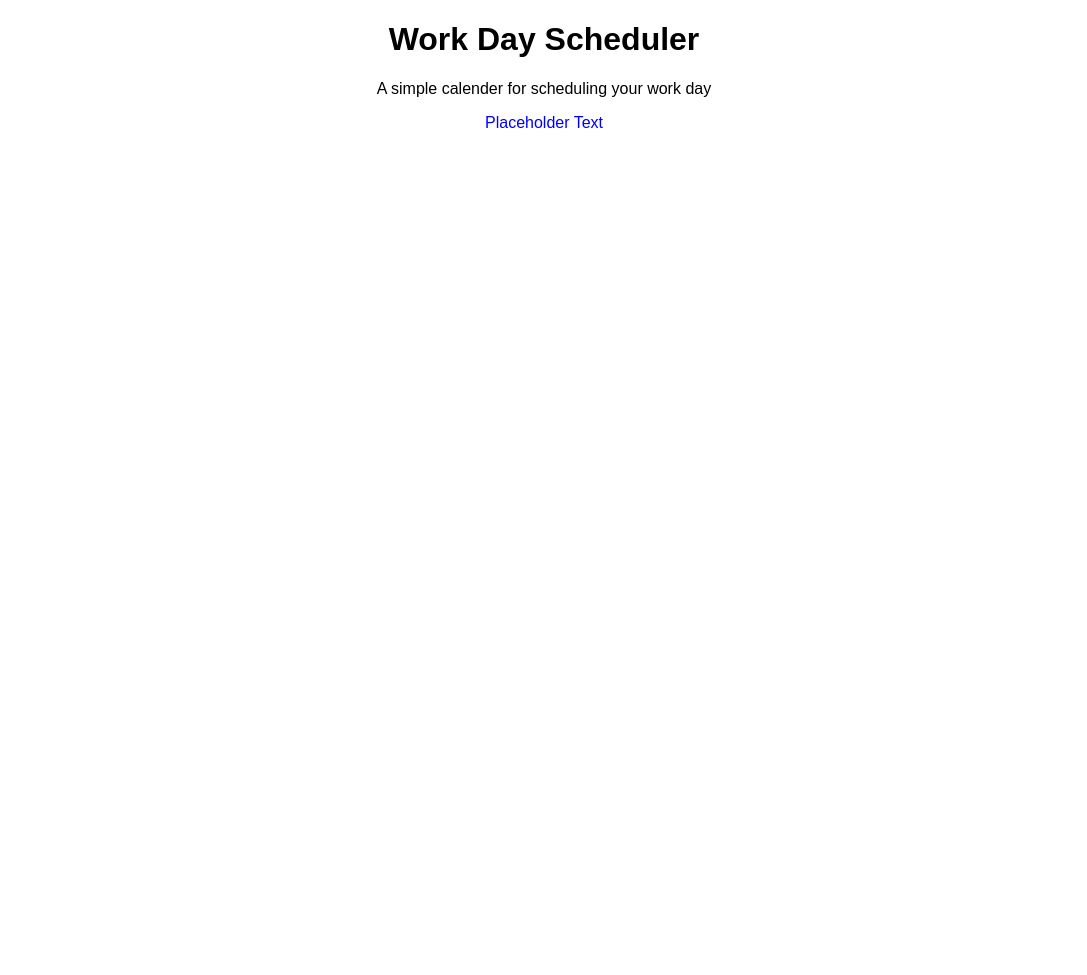
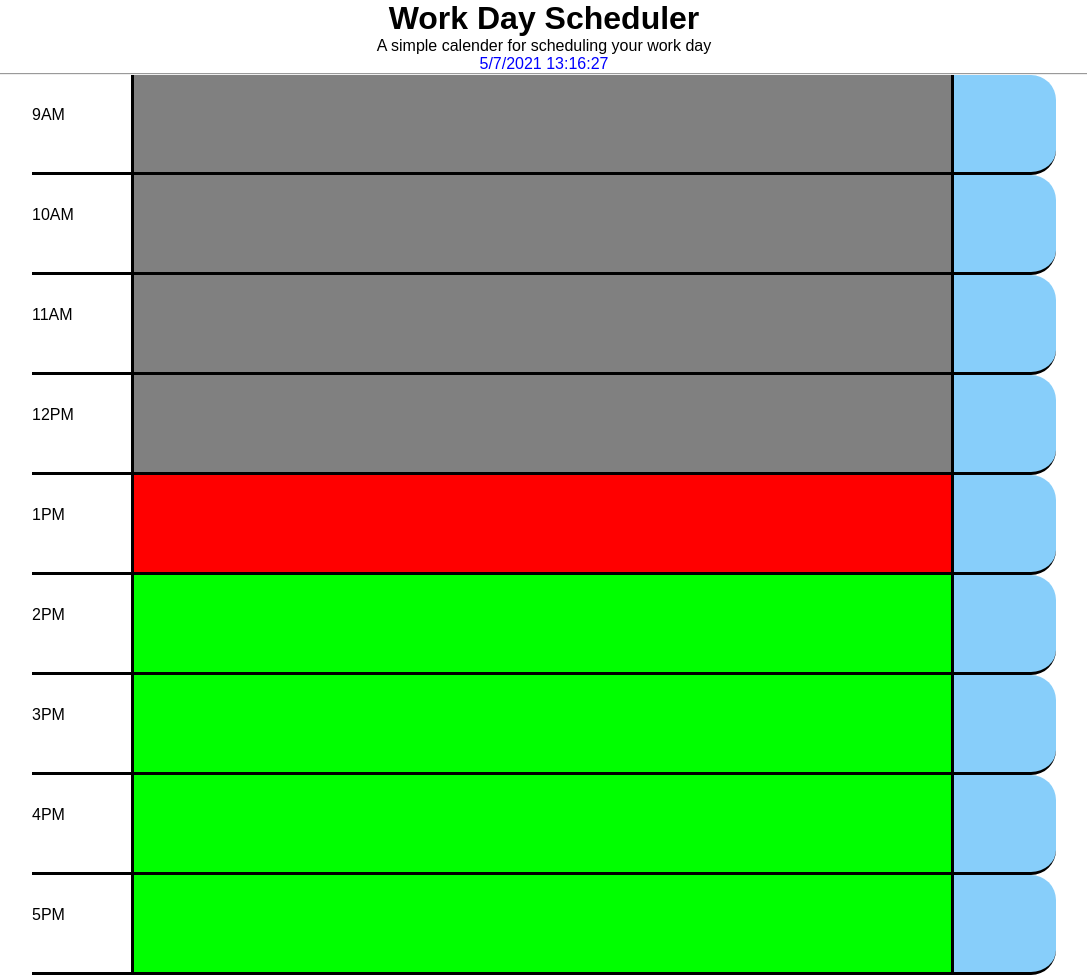
Before and after one commit to Esper06/Day-Planner, a plain HTML site: page index.html in a window 1280 px wide. Shown: the whole page, without its empty margins (96-1183 px from the left). Before the commit the page ends 800 px from the top, so only its background shows below. Drawn offline with nearby package versions, Linux system fonts and the light colour scheme.

Commit message:
Updated HTML, CSS, and JS

```diff
--- a/Assets/CSS/style.css
+++ b/Assets/CSS/style.css
@@ -1,11 +1,66 @@
+/* Standard styling to all elements */
+
 * {
     font-family: Arial, Helvetica, sans-serif;
+    margin: 0;
+    padding: 0;
+    box-sizing: border-box;
 }
+
+
+/* Centers elements targeted by it */
 
 .center {
     text-align: center;
 }
 
+/* Colours text blue */
+
 .blueText {
     color: blue;
 }
+
+
+/* Styles the container that has all the times and comments in */
+
+#scheduleContainer {
+    display: grid;
+    grid-template-areas:
+    "timesContainer textContainer lockContainer"
+    "timesContainer textContainer lockContainer"
+    "timesContainer textContainer lockContainer"
+    "timesContainer textContainer lockContainer"
+    "timesContainer textContainer lockContainer"
+    "timesContainer textContainer lockContainer"
+    "timesContainer textContainer lockContainer"
+    "timesContainer textContainer lockContainer"
+    "timesContainer textContainer lockContainer";
+    grid-template-columns: 10% 80% 10%;
+    grid-template-rows: 20% 60% 20%;
+    width: 80%;
+    height: 80%;
+    margin-left: 10%;
+}
+
+
+/* Styles the elements that have the times in them (e.g: 9am, 10am, etc) I wanted them to have a border */
+
+.timeBoxes {
+    border-style: hidden solid solid hidden;
+    height: 100px;
+    line-height: 500%;
+}
+
+.textBoxes {
+    border-style: hidden solid solid hidden;
+    height: 100px;
+    line-height: 500%;
+}
+
+
+.lockBoxes {
+    border-style: hidden hidden solid hidden;
+    height: 100px;
+    background-color: lightskyblue;
+    border-radius: 0px 25px 25px 0px;
+}
--- a/Assets/JS/script.js
+++ b/Assets/JS/script.js
@@ -0,0 +1,154 @@
+//Getting elements from out html to use in javascript
+
+var scheduleContainerEL = $('#scheduleContainer')
+var timeContainerEL = $('#timesContainer')
+var textContainerEL = $('#textContainer')
+
+var nineAM = $('#9amText')
+var tenAM = $('#10amText')
+var elevenAM = $('#11amText')
+var twelvePM = $('#12pmText')
+var onePM = $('#1pmText')      //These are all selectors for the individual rows, ready for me to change their classes
+var twoPM = $('#2pmText')
+var threePM = $('#3pmText')
+var fourPM = $('#4pmText')
+var fivePM = $('#5pmText')
+
+
+//Variables we'll use later
+
+var time = new Date();      //makes a new variable and sets it as the current time. We have to do this again later as trying to only declare it globally breaks the code
+var hour = time.getHours();   //specifically gets the hour and assigns it to a variable
+
+
+
+//Function to add today's date to the html and make it tick up
+function todayTick() {
+    var currentTime = new Date(), //new Date() gets todays date and assigns it to currentTime
+    month = currentTime.getMonth() + 1,
+    day = currentTime.getDate(),
+    year = currentTime.getFullYear(),  //we make a load of new variables from that date and add them together
+    hours = currentTime.getHours(),     //note that the months one had to have +1 as it was a month early for some reason?
+    minutes = currentTime.getMinutes(),
+    seconds = currentTime.getSeconds(),
+
+    text = (day + "/" + month + "/" + year + ' ' + hours + ":" + minutes + ":" + seconds); //we add them into a string
+
+    document.getElementById('todaysDate').innerHTML = text; //then make the span inside our HTML become the end result
+};
+
+setInterval(todayTick, 1000);   //This updates the current time every second so it's up to date
+
+
+
+
+//else if statements to change the colour of the text boxes based on what time it is
+
+//9AM
+if (hour < 9) { //hour is assigned further up the code as whatever the current hour is
+    $(nineAM).css('background-color', 'lime') //we simply change the css based on if the hour equals a preset value
+}
+else if (hour == 9) {
+    $(nineAM).css('background-color', 'red')
+}
+else {
+    $(nineAM).css('background-color', 'grey')
+}
+
+
+//10AM
+if (hour < 10) {
+    $(tenAM).css('background-color', 'lime')
+}
+else if (hour == 10) {
+    $(tenAM).css('background-color', 'red')
+}
+else {
+    $(tenAM).css('background-color', 'grey')
+}
+
+
+
+//11AM
+if (hour < 11) {
+    $(elevenAM).css('background-color', 'lime')
+}
+else if (hour == 11) {
+    $(elevenAM).css('background-color', 'red')
+}
+else {
+    $(elevenAM).css('background-color', 'grey')
+}
+
+
+
+//12PM
+if (hour < 12) {
+    $(twelvePM).css('background-color', 'lime')
+}
+else if (hour == 12) {
+    $(twelvePM).css('background-color', 'red')
+}
+else {
+    $(twelvePM).css('background-color', 'grey')
+}
+
+
+//1PM
+if (hour < 13) {
+    $(onePM).css('background-color', 'lime')
+}
+else if (hour == 13) {
+    $(onePM).css('background-color', 'red')
+}
+else {
+    $(onePM).css('background-color', 'grey')
+}
+
+
+//2PM
+if (hour < 14) {
+    $(twoPM).css('background-color', 'lime')
+}
+else if (hour == 14) {
+    $(twoPM).css('background-color', 'red')
+}
+else {
+    $(twoPM).css('background-color', 'grey')
+}
+
+
+//3PM
+if (hour < 15) {
+    $(threePM).css('background-color', 'lime')
+}
+else if (hour == 15) {
+    $(threePM).css('background-color', 'red')
+}
+else {
+    $(threePM).css('background-color', 'grey')
+}
+
+
+//4PM
+if (hour < 16) {
+    $(fourPM).css('background-color', 'lime')
+}
+else if (hour == 16) {
+    $(fourPM).css('background-color', 'red')
+}
+else {
+    $(fourPM).css('background-color', 'grey')
+}
+
+
+//5PM
+if (hour < 17) {
+    $(fivePM).css('background-color', 'lime')
+}
+else if (hour == 17) {
+    $(fivePM).css('background-color', 'red')
+}
+else {
+    $(fivePM).css('background-color', 'grey')
+}
--- a/index.html
+++ b/index.html
@@ -6,7 +6,8 @@
     <meta name="viewport" content="width=device-width, initial-scale=1.0">
     <title>Day Planner</title>
 
-<link rel="stylesheet" href="./Assets/CSS/style.css">
+    <link rel="stylesheet" href="https://cdnjs.cloudflare.com/ajax/libs/font-awesome/4.7.0/css/font-awesome.min.css">
+    <link rel="stylesheet" href="./Assets/CSS/style.css">
 
 </head>
 <body>
@@ -16,13 +17,56 @@
         <p>A simple calender for scheduling your work day</p>
     </header>
     <div class="center"><span id="todaysDate" class="blueText">Placeholder Text</span></div>
+<hr>
 
     <div id="scheduleContainer">
 
+        <!-- Div container for the times -->
+        <div id="timesContainer">
+            <div id="9am" class="timeBoxes">9AM</div>
+            <div id="10am" class="timeBoxes">10AM</div>
+            <div id="11am" class="timeBoxes">11AM</div>
+            <div id="12pm" class="timeBoxes">12PM</div>
+            <div id="1pm" class="timeBoxes">1PM</div>
+            <div id="2pm" class="timeBoxes">2PM</div>
+            <div id="3pm" class="timeBoxes">3PM</div>
+            <div id="4pm" class="timeBoxes">4PM</div>
+            <div id="5pm" class="timeBoxes">5PM</div>
+        </div>
+
+        <!-- Div container for the text-boxes -->
+        <div id="textContainer">  <!-- contenteditable allows users to type in the text boxes -->
+            <div id="9amText" class="textBoxes" contenteditable="true"></div>
+            <div id="10amText" class="textBoxes" contenteditable="true"></div>
+            <div id="11amText" class="textBoxes" contenteditable="true"></div>
+            <div id="12pmText" class="textBoxes" contenteditable="true"></div>
+            <div id="1pmText" class="textBoxes" contenteditable="true"></div>
+            <div id="2pmText" class="textBoxes" contenteditable="true"></div>
+            <div id="3pmText" class="textBoxes" contenteditable="true"></div>
+            <div id="4pmText" class="textBoxes" contenteditable="true"></div>
+            <div id="5pmText" class="textBoxes" contenteditable="true"></div>
+        </div>
+
+        <!-- Div container for the locks -->
+        <div id="lockContainer">
+            <div class="lockBoxes"></div>
+            <div class="lockBoxes"></div>
+            <div class="lockBoxes"></div>
+            <div class="lockBoxes"></div>
+            <div class="lockBoxes"></div>
+            <div class="lockBoxes"></div>
+            <div class="lockBoxes"></div>
+            <div class="lockBoxes"></div>
+            <div class="lockBoxes"></div>
+        </div>
+
     </div>
+
+    <script src="https://ajax.googleapis.com/ajax/libs/jquery/3.5.1/jquery.min.js"></script>
+    <script src="./Assets/JS/script.js"></script>
 
 </body>
 
-<script src="./Assets/JS/script.js"/>
+
 
 </html>
```
